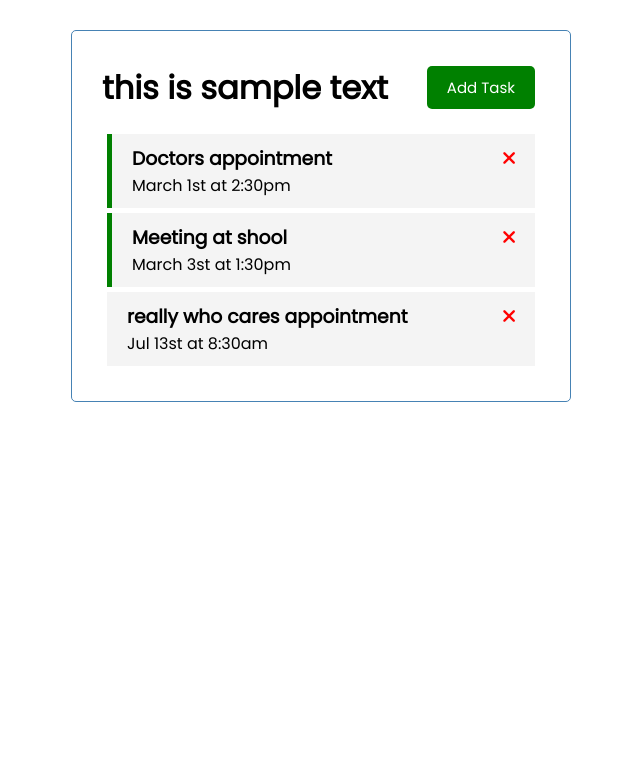
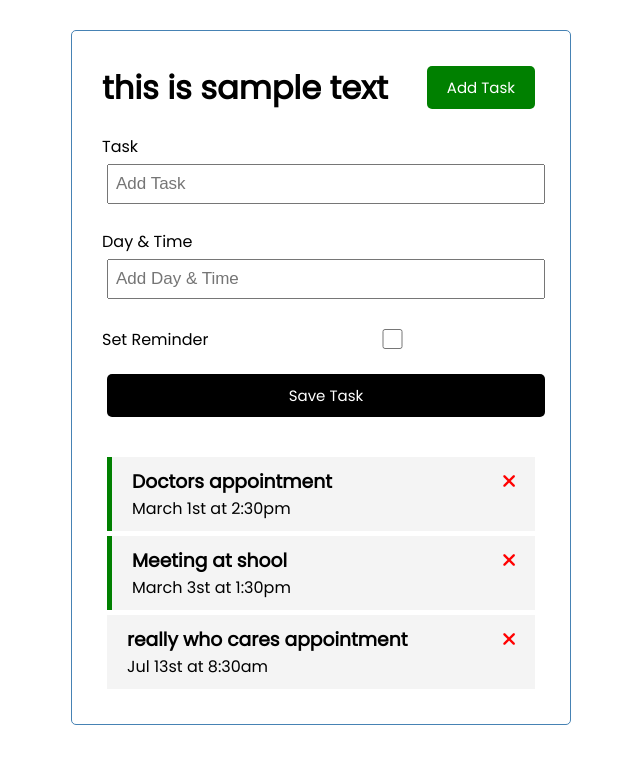
Before and after one commit to Tadesse-Alemayehu/Vue-tasks-manager, a Vue app: page / in a window 1280 px wide. Shown: the top 764 px of the page, without its empty margins (319-959 px from the left). Built offline with nearby package versions, Linux system fonts and the light colour scheme.

Commit message:
Implement: Add new task event

```diff
--- a/src/App.vue
+++ b/src/App.vue
@@ -1,18 +1,21 @@
 <template>
   <div class="container">
     <Header title="this is sample text" />
-    <Tasks @delete-task="deleteTask" :tasks="tasks" />
+    <AddTask @add-task="addNewTask" />
+    <Tasks @toggle-task="toggleTask" @delete-task="deleteTask" :tasks="tasks" />
   </div>
 </template>
 
 <script>
 import Header from "./components/Header";
 import Tasks from "./components/Tasks";
+import AddTask from "./components/partials/AddTask";
 export default {
   name: "App",
   components: {
     Header,
     Tasks,
+    AddTask,
   },
   data() {
     return {
@@ -22,7 +25,17 @@
   emits: ["delete-task"],
   methods: {
     deleteTask(id) {
-      this.tasks = this.tasks.filter((task) => task.id !== id);
+      if (confirm(`delete ${id}`))
+        this.tasks = this.tasks.filter((task) => task.id !== id);
+    },
+    toggleTask(id) {
+      this.tasks = this.tasks.map((task) =>
+        task.id === id ? { ...task, reminder: !task.reminder } : task
+      );
+    },
+    addNewTask(task) {
+      console.log(task);
+      this.tasks.push({ ...task, id: Math.floor(Math.random() * 1000) });
     },
   },
   created() {
--- a/src/components/Tasks.vue
+++ b/src/components/Tasks.vue
@@ -1,6 +1,10 @@
 <template>
   <div :key="task.id" v-for="task in tasks">
-    <Task @delete-task="deleteTask" :task="task" />
+    <Task
+      @dblclick="$emit('toggle-task', task.id)"
+      @delete-task="$emit('delete-task', task.id)"
+      :task="task"
+    />
   </div>
 </template>
 
@@ -11,12 +15,8 @@
   components: {
     Task,
   },
-  emits: ["delete-task"],
-  methods: {
-    deleteTask(id) {
-      this.$emit("delete-task", id);
-    },
-  },
+  emits: ["delete-task", "toggle-task"],
+  methods: {},
   props: {
     tasks: Array,
   },
--- /dev/null
+++ b/src/components/partials/AddTask.vue
@@ -0,0 +1,86 @@
+<template>
+  <form @submit="addTask" class="add-form">
+    <div class="form-control">
+      <label>Task</label>
+      <input
+        v-model="task.text"
+        type="text"
+        name="text"
+        placeholder="Add Task"
+      />
+    </div>
+    <div class="form-control">
+      <label>Day & Time</label>
+      <input
+        v-model="task.date"
+        type="text"
+        name="day"
+        placeholder="Add Day & Time"
+      />
+    </div>
+    <div class="form-control form-control-check">
+      <label>Set Reminder</label>
+      <input v-model="task.reminder" type="checkbox" name="reminder" />
+    </div>
+
+    <input type="submit" value="Save Task" class="btn btn-block" />
+  </form>
+</template>
+
+<script>
+export default {
+  name: "AddTask",
+  emits: ["add-task"],
+  data() {
+    return {
+      task: {
+        text: "",
+        date: "",
+        reminder: false,
+      },
+    };
+  },
+  methods: {
+    addTask(e) {
+      e.preventDefault();
+      this.$emit("add-task", this.task);
+      this.task = {
+        text: "",
+        date: "",
+        reminder: false,
+      };
+    },
+  },
+};
+</script>
+
+<style scoped>
+.add-form {
+  margin-bottom: 40px;
+}
+.form-control {
+  margin: 20px 0;
+}
+.form-control label {
+  display: block;
+}
+.form-control input {
+  width: 100%;
+  height: 40px;
+  margin: 5px;
+  padding: 3px 7px;
+  font-size: 17px;
+}
+.form-control-check {
+  display: flex;
+  align-items: center;
+  justify-content: space-between;
+}
+.form-control-check label {
+  flex: 1;
+}
+.form-control-check input {
+  flex: 2;
+  height: 20px;
+}
+</style>
--- a/src/components/partials/Task.vue
+++ b/src/components/partials/Task.vue
@@ -2,7 +2,7 @@
   <div :class="[task.reminder ? 'reminder' : '', 'task']">
     <h3>
       {{ task.text }}
-      <i @click="deleteTask(task.id)" class="fas fa-times"></i>
+      <i @click="$emit('delete-task', task.id)" class="fas fa-times"></i>
     </h3>
     <p>{{ task.day }}</p>
   </div>
@@ -14,11 +14,7 @@
   props: {
     task: Object,
   },
-  methods: {
-    deleteTask(id) {
-      this.$emit("delete-task", id);
-    },
-  },
+  methods: {},
 };
 </script>
 
```
